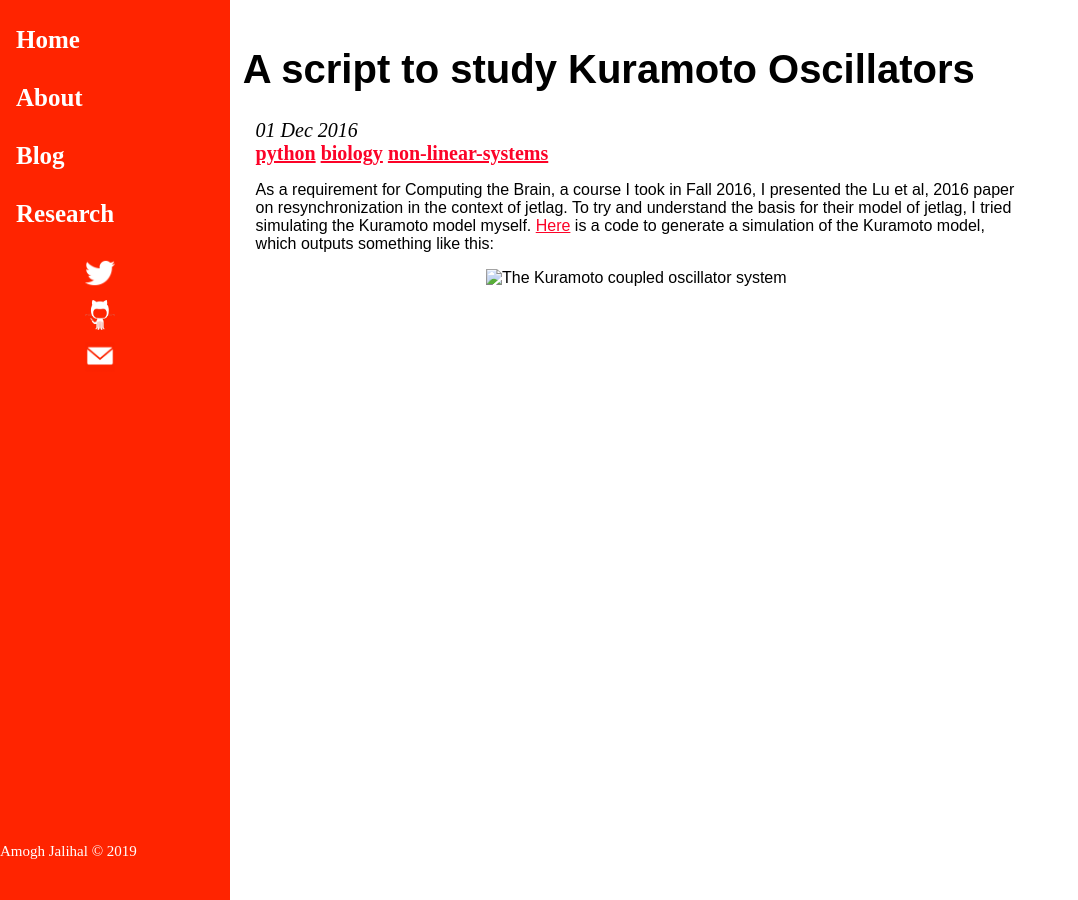
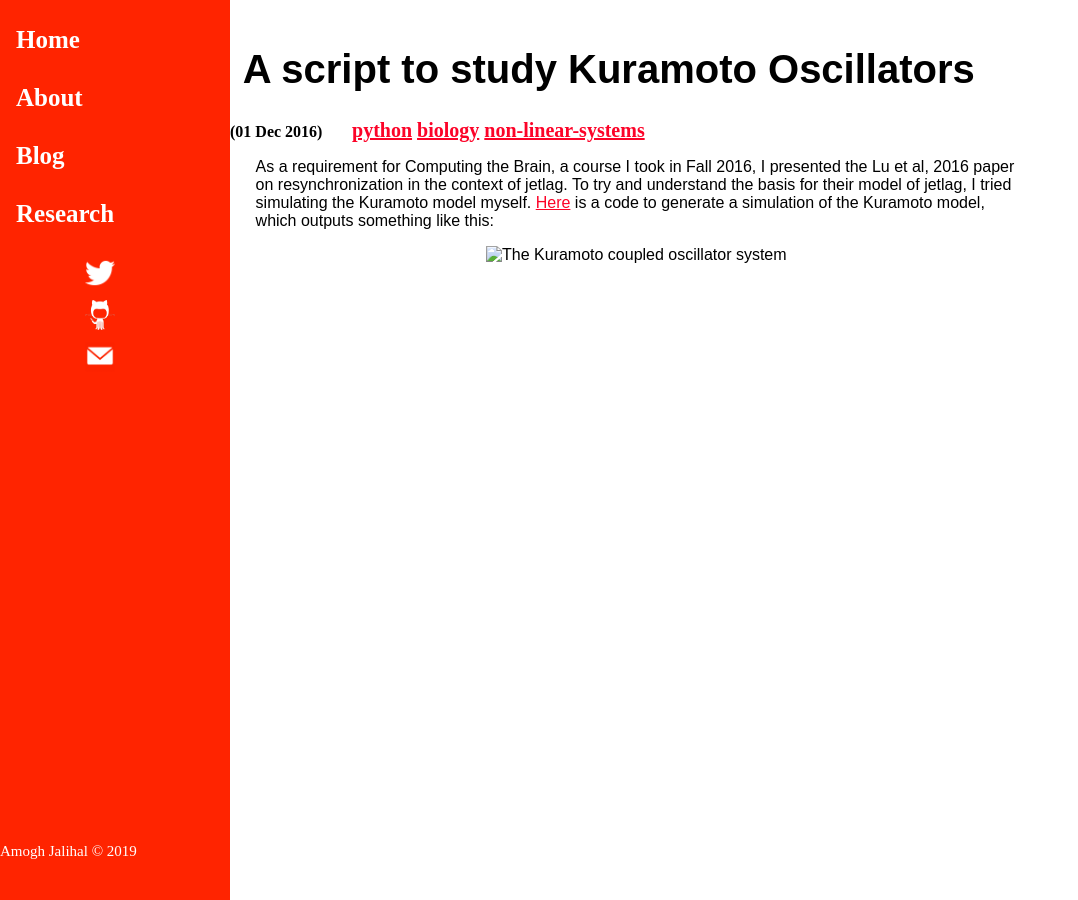
Before and after one commit to amoghpj/amoghpj.github.io, a Jekyll site: the page built from _posts/2016-12-01-on-kuramoto-oscillators.md, in a window 1280 px wide. Shown: the whole page, without its empty margins (0-1078 px from the left). Built offline with Jekyll 4.4.1, drawn with Linux system fonts in a browser that asks for light colours; comment, search, counter and statistics services are not loaded.

Commit message:
Update post date, tag format

```diff
--- a/_includes/footer.html
+++ b/_includes/footer.html
@@ -1 +1 @@
-{{ site.name }} © {{ site.time | date: '%Y' }} <a class="link" href="{{ site.url }}/feed.xml" target="_blank"><img src="{{site.url}}/assets/images/rss-white.png" style="width:15px;height:15px"></a>
+{{ site.name }} © {{ site.time | date: '%Y' }} <a class="link" href="/feed.xml" target="_blank"><img src="{{site.url}}/assets/images/rss-white.png" style="width:15px;height:15px"></a>
--- a/_layouts/post.html
+++ b/_layouts/post.html
@@ -2,9 +2,7 @@
 layout: default
 ---
 <h1>{{ page.title}}</h1>
-<subtitle> {{ page.date | date_to_string }}
-</subtitle>
-<br>
+<b> ({{ page.date | date_to_string }})</b>
 <tagstyle>
 {% for tag in page.tag %}
 <a href="/tag/{{tag}}">{{tag}}</a>
```
